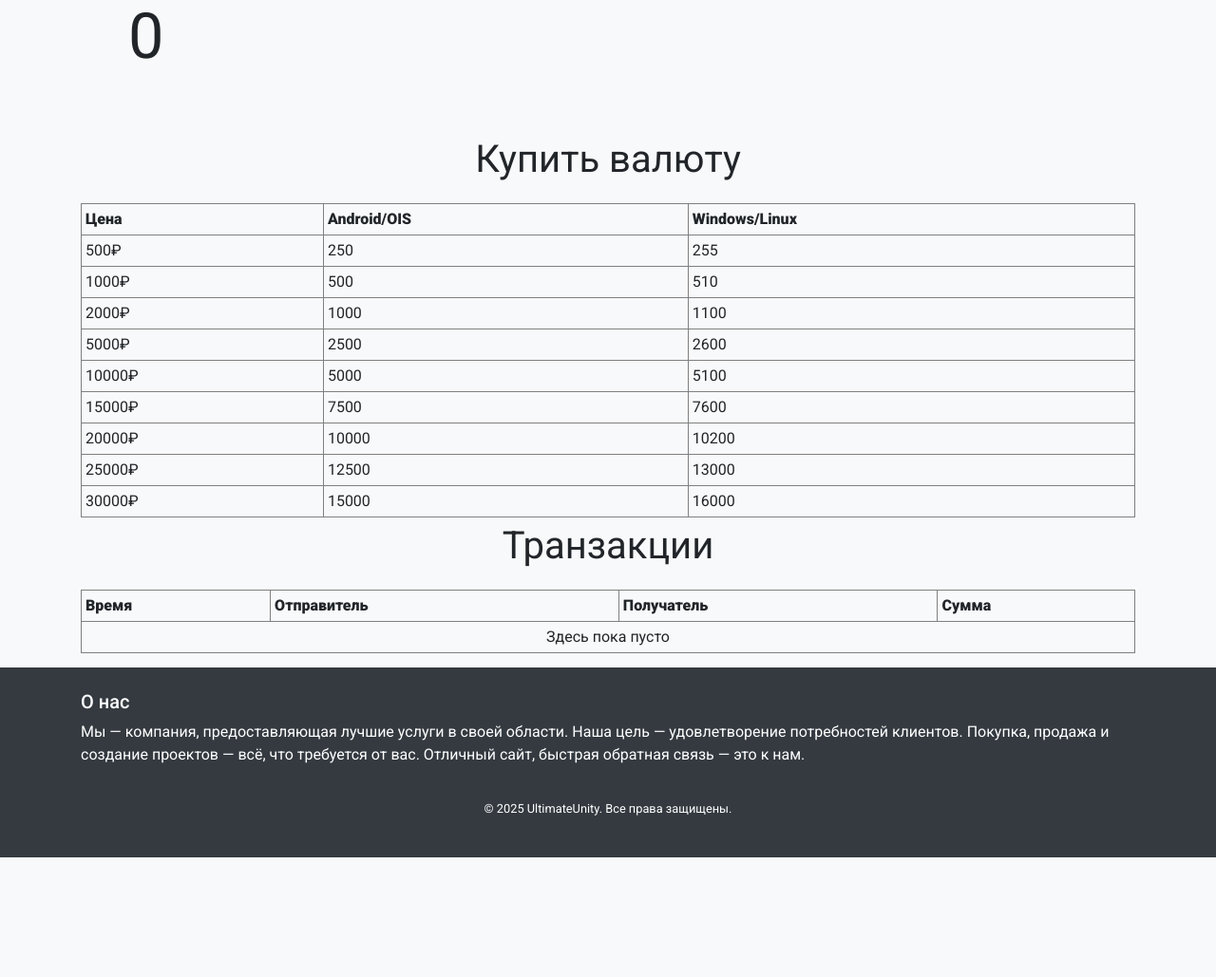
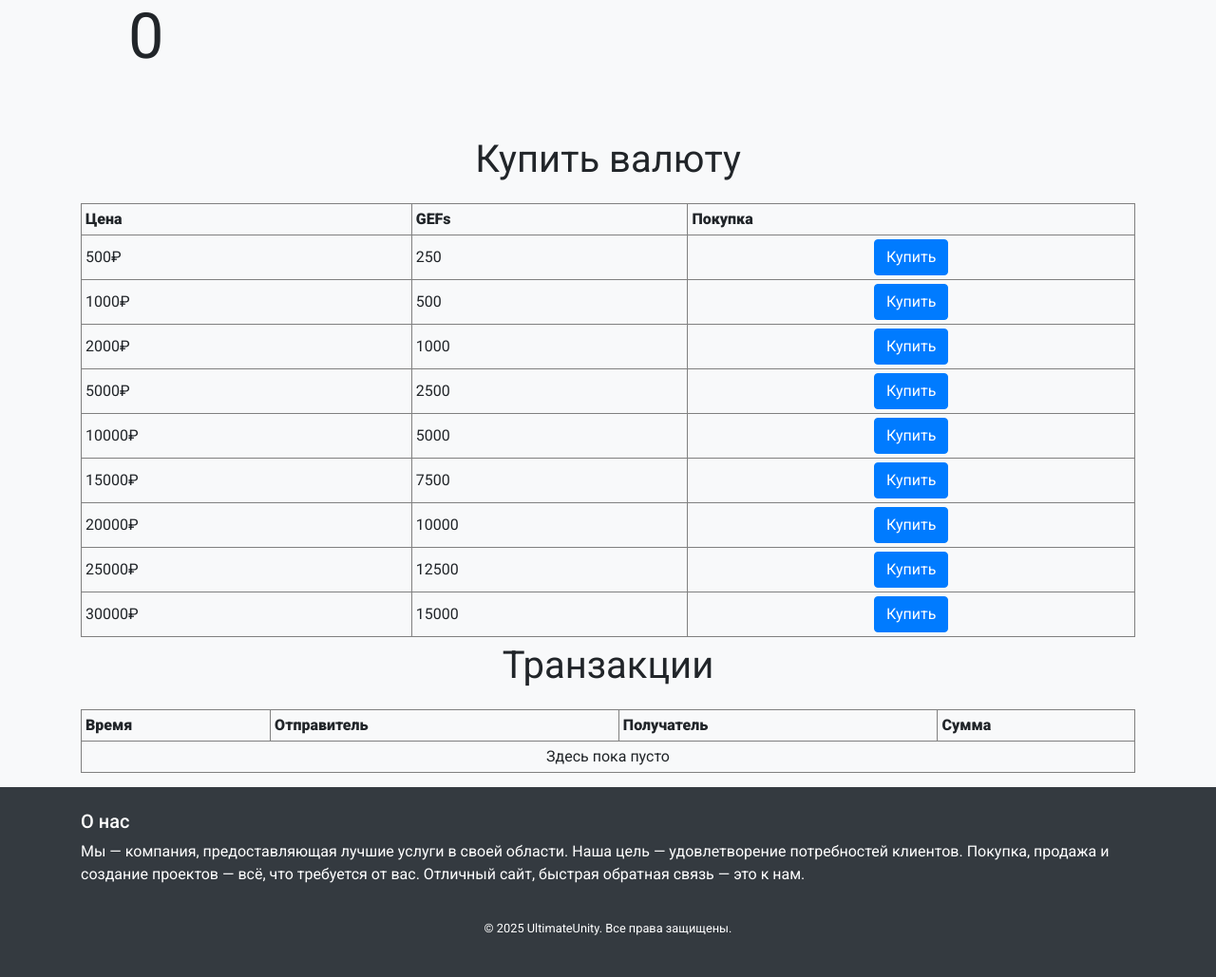
Before and after one commit to AbstractShard/YLWeb, a Flask app: page /currency in a window 1280 px wide. Shown: the part 185-1214 px from the top of the page at 95% size. Before the commit the page ends 1088 px from the top, so only its background shows below. Run offline with Flask 3, Linux system fonts and the light colour scheme; a user stored in the database is signed in; some libraries are stand-ins or nearby versions.

Commit message:
to be paid

```diff
--- a/server.py
+++ b/server.py
@@ -8,7 +8,6 @@ from db_related.data.users import User
 
 import consts
 from consts import check_buffer
-
 
 PROJECT_TYPES = ['Home', 'Most-liked', 'Recent']
 
@@ -185,20 +184,29 @@ def change_password():
     return render_template(**template_params)
 
 
-@app.route('/currency')
+@app.route('/currency', methods=['GET', 'POST'])
 @check_buffer
 def currency():
     balance = current_user.currency
+    if request.method == 'POST':
+        button_name = request.form['button']
+        template_params = {
+            "template_name_or_list": "buy.html",
+            "title": "Оплата",
+            "price": button_name
+        }
+        return render_template(**template_params)
+
     price = [
-        {"Цена": '500₽', "Android/OIS": 250, "Windows/Linux": 255},
-        {"Цена": '1000₽', "Android/OIS": 500, "Windows/Linux": 510},
-        {"Цена": '2000₽', "Android/OIS": 1000, "Windows/Linux": 1100},
-        {"Цена": '5000₽', "Android/OIS": 2500, "Windows/Linux": 2600},
-        {"Цена": '10000₽', "Android/OIS": 5000, "Windows/Linux": 5100},
-        {"Цена": '15000₽', "Android/OIS": 7500, "Windows/Linux": 7600},
-        {"Цена": '20000₽', "Android/OIS": 10000, "Windows/Linux": 10200},
-        {"Цена": '25000₽', "Android/OIS": 12500, "Windows/Linux": 13000},
-        {"Цена": '30000₽', "Android/OIS": 15000, "Windows/Linux": 16000}
+        {"Цена": '500₽', "GEFs": 250},
+        {"Цена": '1000₽', "GEFs": 500},
+        {"Цена": '2000₽', "GEFs": 1000},
+        {"Цена": '5000₽', "GEFs": 2500},
+        {"Цена": '10000₽', "GEFs": 5000},
+        {"Цена": '15000₽', "GEFs": 7500},
+        {"Цена": '20000₽', "GEFs": 10000},
+        {"Цена": '25000₽', "GEFs": 12500},
+        {"Цена": '30000₽', "GEFs": 15000}
     ]
     template_params = {
         "template_name_or_list": "currency.html",
@@ -208,6 +216,9 @@ def currency():
         "transactions": []
     }
     return render_template(**template_params)
+
+
+
 
 
 def main():
--- a/templates/currency.html
+++ b/templates/currency.html
@@ -6,13 +6,14 @@
         <div style="font-size:50pt; margin:10px 20px 50px 50px">{{balance}}</div>
 
         <p style="font-size:30pt;" align="center"> Купить валюту </p>
+        <form method="post" action="">
             <table width="100%" border="1" cellspacing="0" cellpadding="4">
                 <tr align="center" style="background-color:#AFEEEE;">
                 <thead>
                     <tr>
                         <th><b>Цена</b></th>
-                    <th><b>Android/OIS</b></th>
-                    <th><b>Windows/Linux</b></th>
+                        <th><b>GEFs</b></th>
+                        <th><b>Покупка</b></th>
                     </tr>
                 </thead>
 
@@ -23,14 +24,15 @@
                     {% for i in price %}
                         <tr>
                             <td>{{i['Цена']}}</td>
-                        <td>{{i['Android/OIS']}}</td>
-                        <td>{{i['Windows/Linux']}}</td>
+                            <td>{{i['GEFs']}}</td>
+                            <td style="text-align:center"> <button name="button" value="{{i['Цена']}}" onclick="location.href='/buy'" class="btn btn-primary" >Купить</button> </td>
                     {% endfor %}
                 {% endif %}
                 </tbody>
 
 
                 </table>
+        </form>
 
         <p style="font-size:30pt;" align="center">Транзакции </p>
         <table width="100%" border="1" cellspacing="0" cellpadding="4">
```
Also changed, not shown: templates/buy.html (added, +13 -0 lines). Lines whose indentation alone changed are shown as unchanged.
